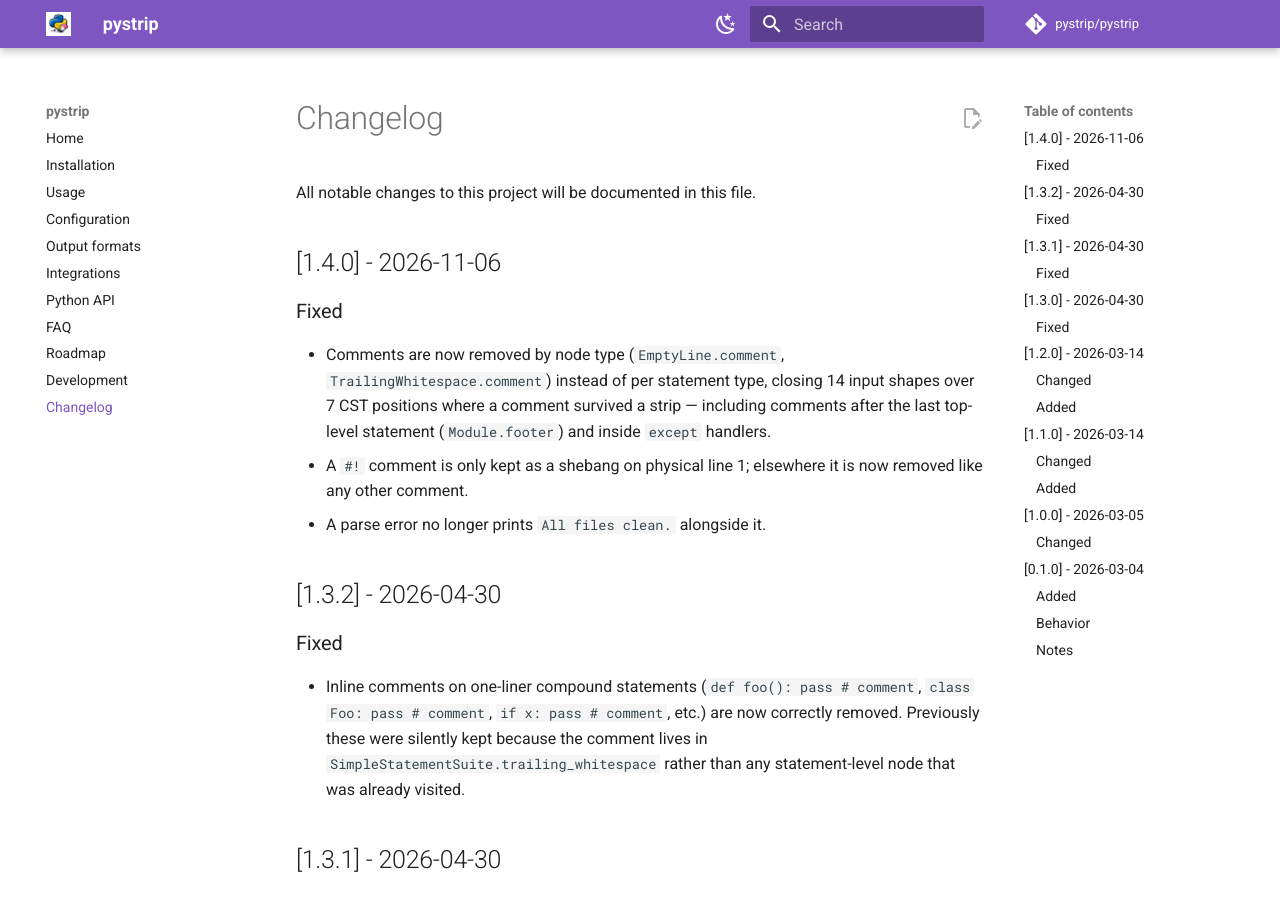
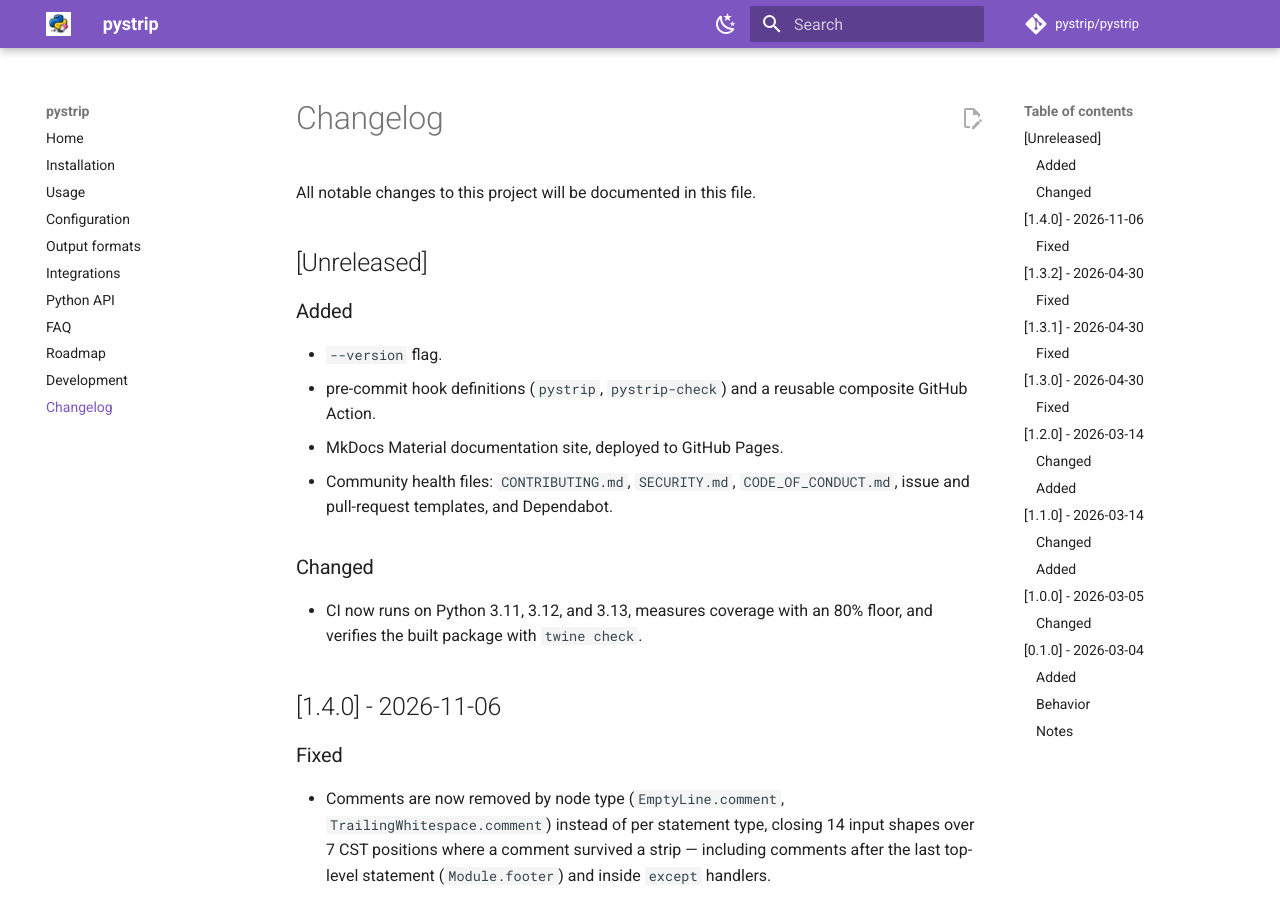
Before and after one commit to pystrip/pystrip, an MkDocs documentation site: the page built from docs/changelog.md, in a window 1280 px wide and 900 px high. Built offline with MkDocs 1.6.1 and Material for MkDocs 9.7.7, drawn with Linux system fonts in a browser that asks for light colours; comment, search, counter and statistics services are not loaded.

Commit message:
feat: add --version flag and project governance files
- Add a --version flag to the CLI, with a test.
- Add CONTRIBUTING, SECURITY, and CODE_OF_CONDUCT.
- Add bug/feature issue templates, issue chooser config, and a PR template.
- Add Dependabot for uv and github-actions, grouped weekly.
- Record the changes under an Unreleased changelog section.

```diff
--- a/CHANGELOG.md
+++ b/CHANGELOG.md
@@ -1,6 +1,22 @@
 # Changelog
 
 All notable changes to this project will be documented in this file.
+
+## [Unreleased]
+
+### Added
+
+- `--version` flag.
+- pre-commit hook definitions (`pystrip`, `pystrip-check`) and a reusable
+  composite GitHub Action.
+- MkDocs Material documentation site, deployed to GitHub Pages.
+- Community health files: `CONTRIBUTING.md`, `SECURITY.md`,
+  `CODE_OF_CONDUCT.md`, issue and pull-request templates, and Dependabot.
+
+### Changed
+
+- CI now runs on Python 3.11, 3.12, and 3.13, measures coverage with an 80%
+  floor, and verifies the built package with `twine check`.
 
 ## [1.4.0] - 2026-11-06
 
```
Also changed, not shown: CODE_OF_CONDUCT.md (added, +22 -0 lines), CONTRIBUTING.md (added, +50 -0 lines), SECURITY.md (added, +24 -0 lines), docs/usage.md (+3 -1 lines), .github/PULL_REQUEST_TEMPLATE.md (added), 6 other files.
